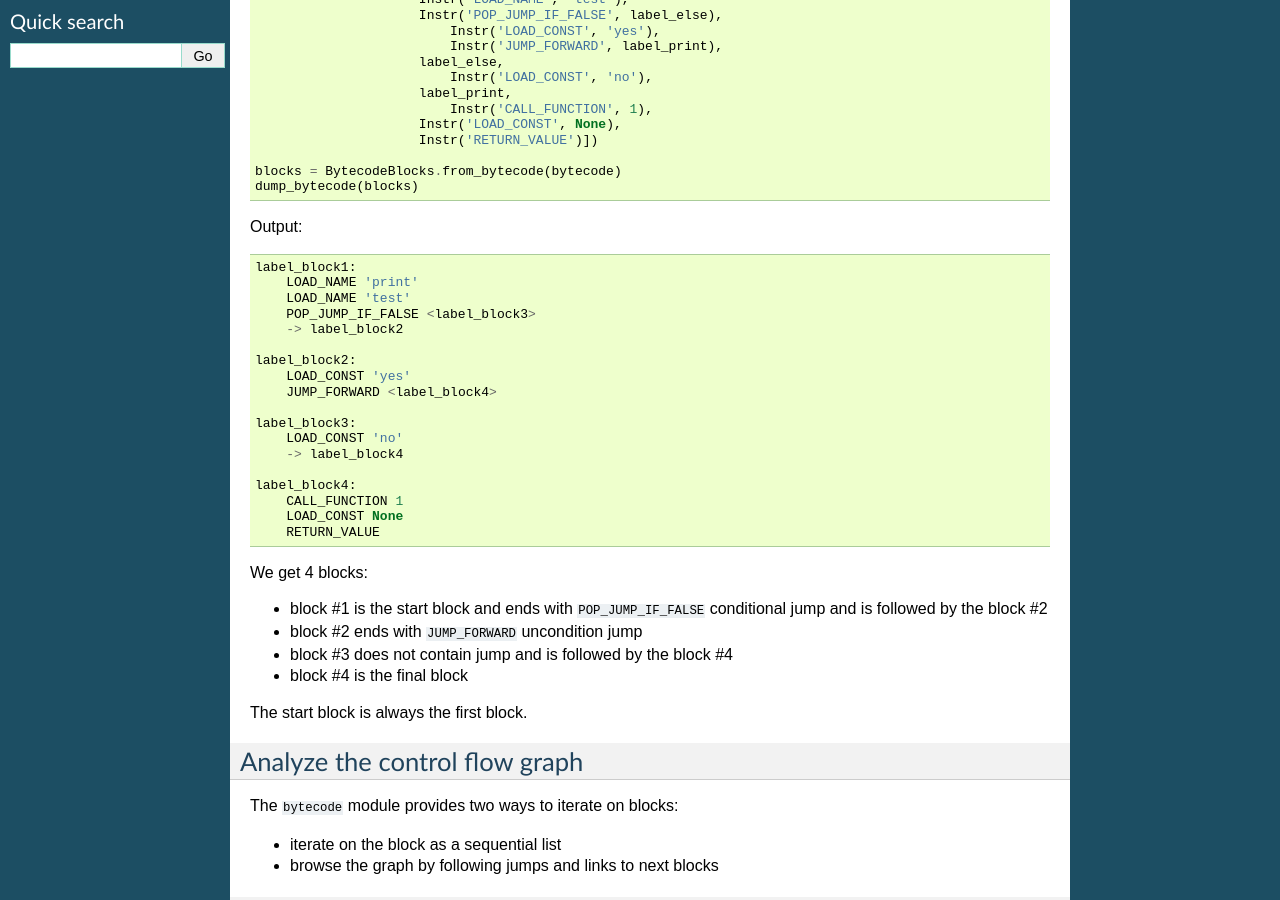
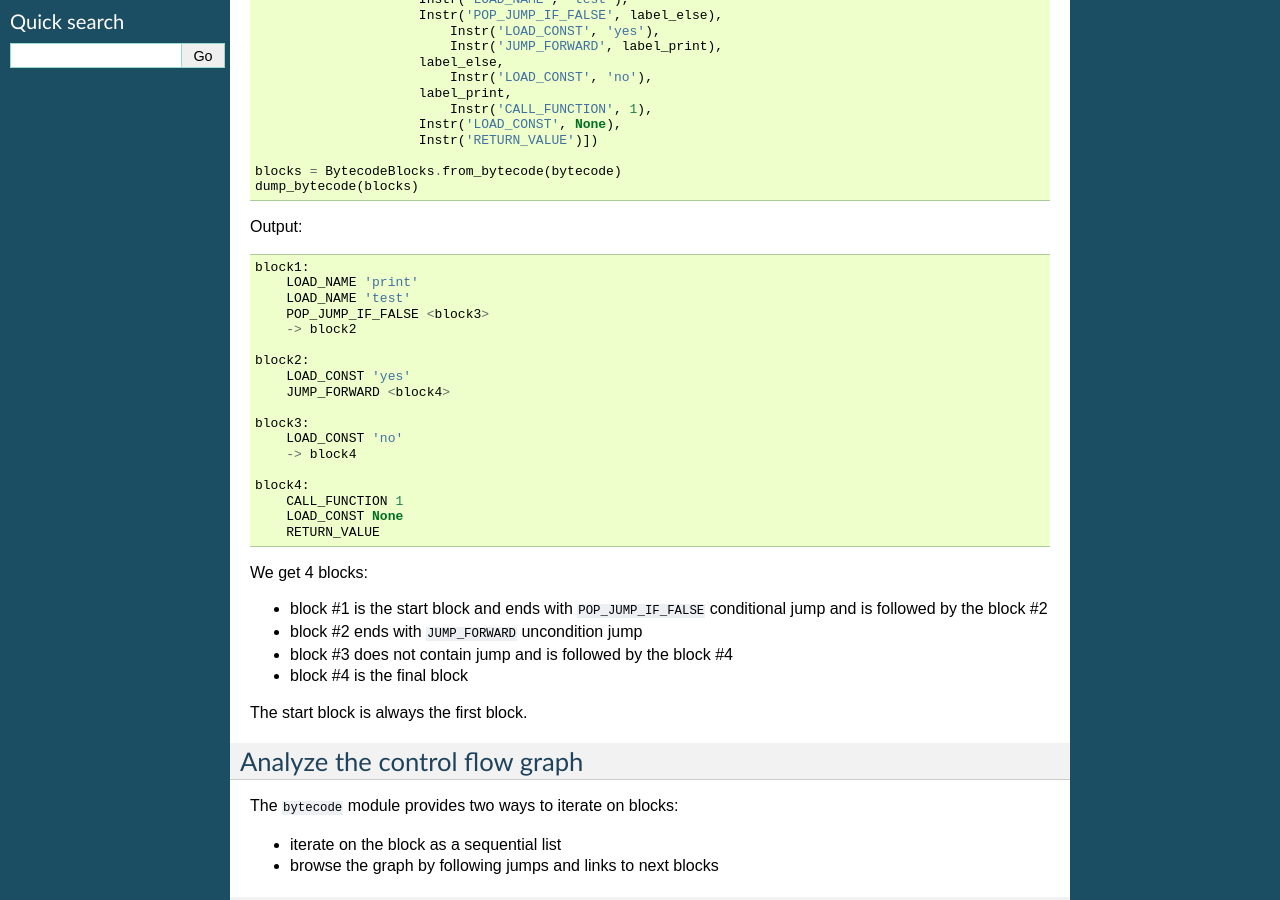
Before and after one commit to MatthieuDartiailh/bytecode, a Sphinx documentation site: the page built from doc/blocks.rst, in a window 1280 px wide and 900 px high, scrolled down 337 px. Built offline with Sphinx 7.4.7, drawn with Linux system fonts in a browser that asks for light colours.

Commit message:
update example

```diff
--- a/doc/blocks.rst
+++ b/doc/blocks.rst
@@ -32,21 +32,21 @@ Dump the blocks of the :ref:`conditional jump example <ex-cond-jump>`::
 
 Output::
 
-    label_block1:
+    block1:
         LOAD_NAME 'print'
         LOAD_NAME 'test'
-        POP_JUMP_IF_FALSE <label_block3>
-        -> label_block2
+        POP_JUMP_IF_FALSE <block3>
+        -> block2
 
-    label_block2:
+    block2:
         LOAD_CONST 'yes'
-        JUMP_FORWARD <label_block4>
+        JUMP_FORWARD <block4>
 
-    label_block3:
+    block3:
         LOAD_CONST 'no'
-        -> label_block4
+        -> block4
 
-    label_block4:
+    block4:
         CALL_FUNCTION 1
         LOAD_CONST None
         RETURN_VALUE
```
